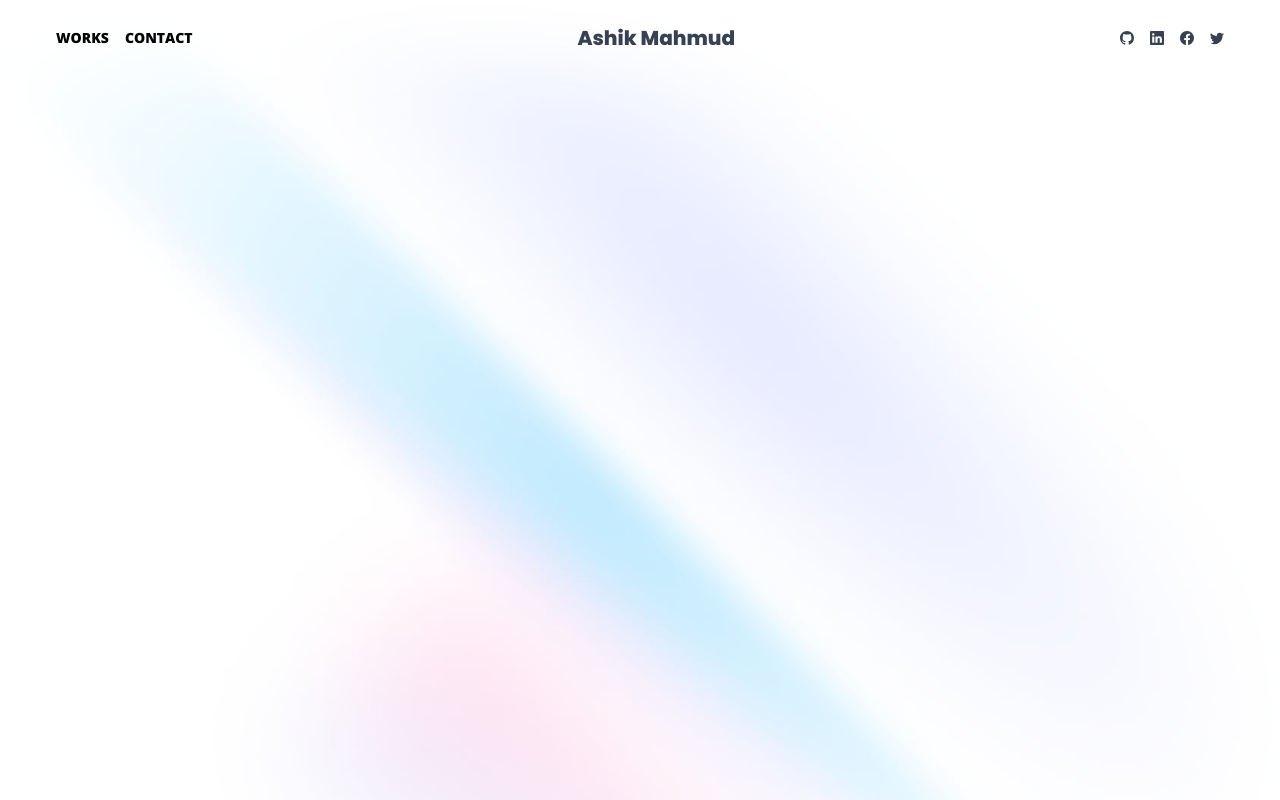
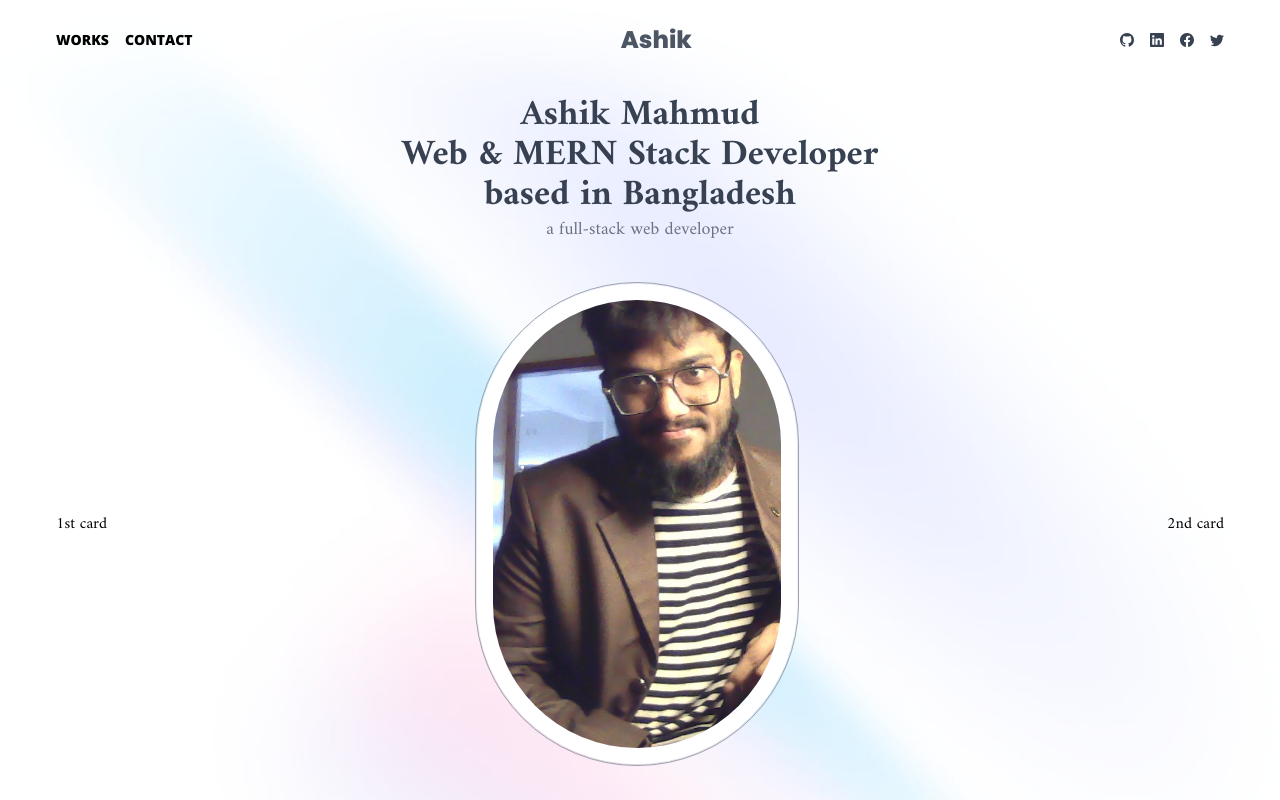
Before and after one commit to Ashik-Mahmud/nextjs-offical-portfolio, a Next.js app: page / in a window 1280 px wide. Built offline with nearby package versions, Linux system fonts and the light colour scheme.

Commit message:
done to design in hero image

```diff
--- /dev/null
+++ b/components/Hero.tsx
@@ -0,0 +1,47 @@
+import Image from "next/image";
+import React from "react";
+import { BsFacebook, BsGithub, BsLinkedin, BsTwitter } from "react-icons/bs";
+
+type Props = {};
+
+const Hero = (props: Props) => {
+  return (
+    <section>
+      <div className="container">
+        {/* header text */}
+        <div className="text-center">
+          <h1 className="text-4xl font-semibold font-amiri text-gray-700">
+            Ashik Mahmud <br /> Web & MERN Stack Developer <br />
+            based in Bangladesh
+          </h1>
+          <p className="text-gray-500 text-lg">a full-stack web developer</p>
+        </div>
+
+        {/* main hero content */}
+        <div className="flex items-center justify-between gap-4 mt-10">
+          {/* left side */}
+          <div className="">
+            <div className="card">1st card</div>
+          </div>
+          {/* middle side */}
+          <div className="middle-side border-[1rem] shadow rounded-[15rem] w-80 h-[30rem] overflow-hidden outline outline-1 outline-offset-1 border-white outline-gray-400">
+            <Image
+              src="/assets/images/me.jpg"
+              alt="me"
+              width={600}
+              height={700}
+              className="h-full object-cover object-[31%] scale-110"
+            />
+          </div>
+          {/* right side */}
+          <div className="">
+            <div className="card">2nd card</div>
+          </div>
+        </div>
+        {/* end of */}
+      </div>
+    </section>
+  );
+};
+
+export default Hero;
--- a/components/Navbar.tsx
+++ b/components/Navbar.tsx
@@ -25,9 +25,9 @@ const Navbar = (props: Props) => {
           <div>
             <a
               href="#"
-              className="text-xl font-bold font-poppins text-gray-700"
+              className="text-2xl font-bold font-poppins text-gray-600"
             >
-              Ashik Mahmud
+              Ashik
             </a>
           </div>
 
--- a/pages/index.tsx
+++ b/pages/index.tsx
@@ -1,3 +1,4 @@
+import Hero from "@/components/Hero";
 import Navbar from "@/components/Navbar";
 import { Inter } from "@next/font/google";
 import Head from "next/head";
@@ -13,8 +14,9 @@ export default function Home() {
         <meta name="viewport" content="width=device-width, initial-scale=1" />
         <link rel="icon" href="/favicon.ico" />
       </Head>
-      <main className="font-amiri ">
+      <main className="font-amiri">
         <Navbar />
+        <Hero />
       </main>
     </>
   );
```
Also changed, not shown: public/assets/images/me.jpg (added).
